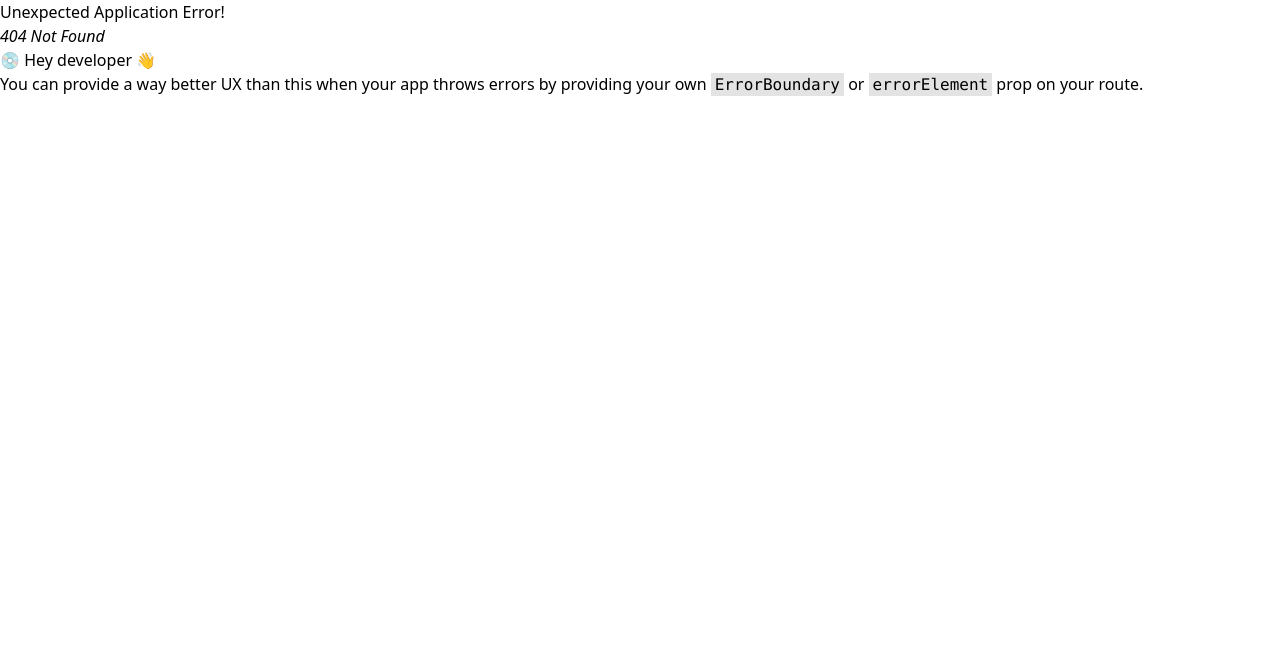
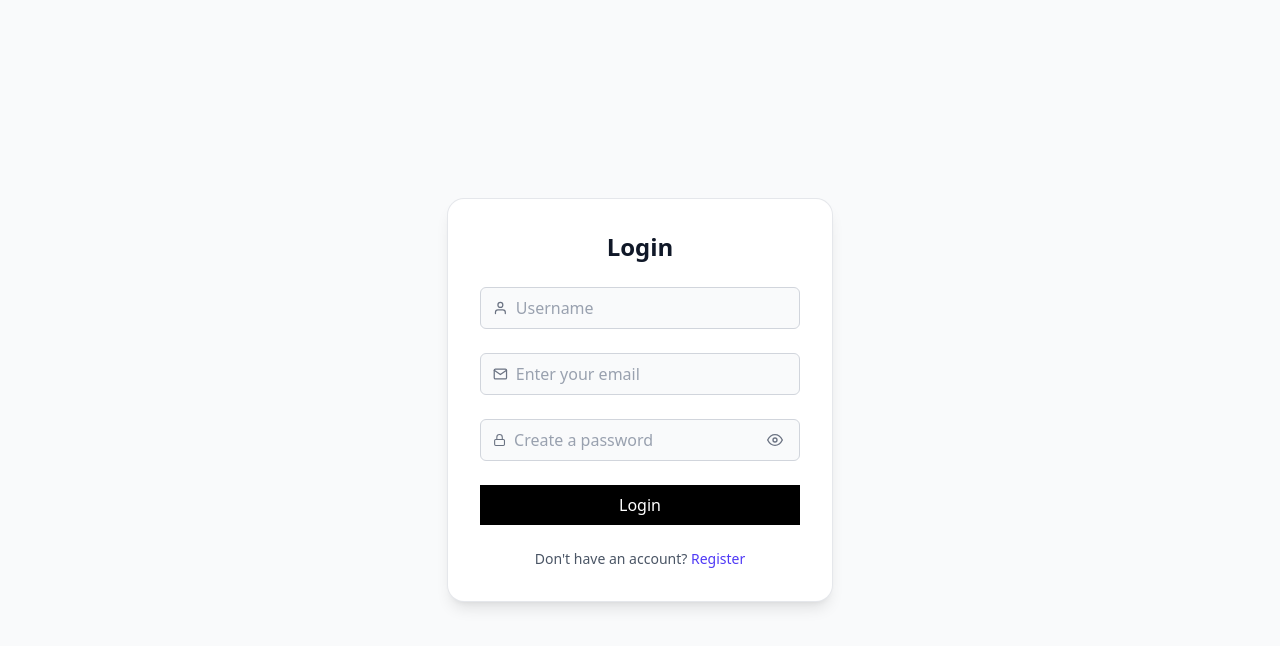
Before and after one commit to mahirTheCoder/Register-page, a React (Vite) app: page /Login in a window 1280 px wide. Before the commit this address had no page. Shown: the top 646 px of the page. Built offline with nearby package versions, Linux system fonts and the light colour scheme.

Commit message:
login design

```diff
--- a/src/App.jsx
+++ b/src/App.jsx
@@ -7,12 +7,14 @@ import {
 } from "react-router";
 import Register from "./Pages/Register";
 import { ToastContainer } from "react-toastify";
+import Login from "./Pages/Login";
 
 const App = () => {
   const Router = createBrowserRouter(
     createRoutesFromElements(
       <Route>
         <Route path="/" element={<Register />} />
+        <Route path="/Login" element={<Login />} />
       </Route>
     )
   );
--- a/src/Pages/Login.jsx
+++ b/src/Pages/Login.jsx
@@ -1,11 +1,182 @@
-import React from 'react'
+import axios from "axios";
+import React, { useState } from "react";
+import { FiMail, FiUser, FiLock, FiEye, FiEyeOff } from "react-icons/fi";
+import { Link, useNavigate } from "react-router";
+import { Bounce, toast } from "react-toastify";
 
 const Login = () => {
+  const [form, setForm] = useState({
+    username: "",
+    email: "",
+    password: "",
+  });
+
+  const [Error, setError] = useState({
+    nameError: "border-gray-300",
+    emailError: "border-gray-300",
+    passError: "border-gray-300",
+  });
+
+  const [showPassword, setShowPassword] = useState(false);
+
+  const onSubmit = (e) => {
+    e.preventDefault();
+
+    if (!form.username) {
+      setError((prev) => ({ ...prev, nameError: "border-red-500" }));
+    }
+    if (!form.email) {
+      setError((prev) => ({ ...prev, emailError: "border-red-500" }));
+    }
+    if (!form.password) {
+      setError((prev) => ({ ...prev, passError: "border-red-500" }));
+    }
+
+    // -----------use navigate -------------
+
+    const navigate = useNavigate();
+
+    // ------------api intrigations------------
+
+    axios
+      .post("https://api.freeapi.app/api/v1/users/register", {
+        username: form.username,
+        email: form.email,
+        password: form.password,
+      })
+      .then((res) => {
+        navigate("/Login");
+
+        toast.success("Register Success", {
+          position: "top-right",
+          autoClose: 5000,
+          hideProgressBar: false,
+          closeOnClick: false,
+          pauseOnHover: true,
+          draggable: true,
+          progress: undefined,
+          theme: "dark",
+          transition: Bounce,
+        });
+      })
+      .catch((err) => {
+        toast.error("Enter your data please", {
+          position: "top-right",
+          autoClose: 5000,
+          hideProgressBar: false,
+          closeOnClick: false,
+          pauseOnHover: true,
+          draggable: true,
+          progress: undefined,
+          theme: "light",
+          transition: Bounce,
+        });
+      });
+  };
+
   return (
-    <>
+    <div className="min-h-screen flex items-center justify-center bg-gray-50">
+      <div className="w-full max-w-sm p-8 space-y-6 bg-white rounded-2xl shadow-lg ring-1 ring-gray-200">
+        <div className="flex flex-col items-center">
+          <h1 className="text-2xl font-bold text-gray-900">Login </h1>
+        </div>
 
-    </>
-  )
-}
+        <form onSubmit={onSubmit} className="space-y-6">
+          {/* Username */}
+          <label className="block">
+            <span className="sr-only">Username</span>
+            <div
+              className={`flex items-center gap-2 px-3 py-2 rounded-md border ${Error.nameError} bg-gray-50`}
+            >
+              <FiUser className="text-gray-500" />
+              <input
+                onChange={(e) => {
+                  setForm((prev) => ({ ...prev, username: e.target.value }));
+                  setError((prev) => ({
+                    ...prev,
+                    nameError: "border-gray-300",
+                  }));
+                }}
+                name="username"
+                placeholder="Username"
+                className="w-full bg-transparent outline-none text-gray-900 placeholder-gray-400"
+              />
+            </div>
+          </label>
 
-export default Login
+          {/* Email */}
+          <label className="block">
+            <span className="sr-only">Email</span>
+            <div
+              className={`flex items-center gap-2 px-3 py-2 rounded-md border ${Error.emailError} bg-gray-50`}
+            >
+              <FiMail className="text-gray-500" />
+              <input
+                onChange={(e) => {
+                  setForm((prev) => ({ ...prev, email: e.target.value }));
+                  setError((prev) => ({
+                    ...prev,
+                    emailError: "border-gray-300",
+                  }));
+                }}
+                name="email"
+                type="email"
+                placeholder="Enter your email"
+                className="w-full bg-transparent outline-none text-gray-900 placeholder-gray-400"
+              />
+            </div>
+          </label>
+
+          {/* Password */}
+          <label className="block">
+            <span className="sr-only">Password</span>
+            <div
+              className={`flex items-center gap-2 px-3 py-2 rounded-md border ${Error.passError} bg-gray-50`}
+            >
+              <FiLock className="text-gray-500" />
+              <input
+                onChange={(e) => {
+                  setForm((prev) => ({ ...prev, password: e.target.value }));
+                  setError((prev) => ({
+                    ...prev,
+                    passError: "border-gray-300",
+                  }));
+                }}
+                name="password"
+                type={showPassword ? "text" : "password"}
+                placeholder="Create a password"
+                className="w-full bg-transparent outline-none text-gray-900 placeholder-gray-400"
+              />
+              <button
+                type="button"
+                onClick={() => setShowPassword((s) => !s)}
+                className="text-gray-500 p-1 rounded-md hover:bg-gray-100"
+                aria-label={showPassword ? "Hide password" : "Show password"}
+              >
+                {showPassword ? <FiEyeOff /> : <FiEye />}
+              </button>
+            </div>
+          </label>
+
+          {/* Submit Button */}
+          <button
+            type="submit"
+            className="w-full py-2 px-4 bg-black text-white font-medium hover:bg-gray-900"
+          >
+            Login
+          </button>
+        </form>
+
+        {/* Footer */}
+        <div className="text-center text-sm text-gray-600">
+         Don't have an account?{" "}
+          <Link to={"/Register"} className="text-indigo-600 font-medium">
+            Register
+          </Link>
+        </div>
+      </div>
+    </div>
+  );
+};
+
+export default Login;
--- a/src/Pages/Register.jsx
+++ b/src/Pages/Register.jsx
@@ -1,7 +1,7 @@
 import axios from "axios";
 import React, { useState } from "react";
 import { FiMail, FiUser, FiLock, FiEye, FiEyeOff } from "react-icons/fi";
-import { Link } from "react-router";
+import { Link, useNavigate } from "react-router";
 import { Bounce, toast } from "react-toastify";
 
 const Register = () => {
@@ -32,6 +32,10 @@ const Register = () => {
       setError((prev) => ({ ...prev, passError: "border-red-500" }));
     }
 
+    // -----------use navigate -------------
+
+    const navigate = useNavigate();
+
     // ------------api intrigations------------
 
     axios
@@ -41,6 +45,8 @@ const Register = () => {
         password: form.password,
       })
       .then((res) => {
+        navigate("/Login");
+
         toast.success("Register Success", {
           position: "top-right",
           autoClose: 5000,
@@ -164,7 +170,7 @@ const Register = () => {
         {/* Footer */}
         <div className="text-center text-sm text-gray-600">
           Already have an account?{" "}
-          <Link to={'/Login'} className="text-indigo-600 font-medium">
+          <Link to={"/Login"} className="text-indigo-600 font-medium">
             Login
           </Link>
         </div>
```
Also changed, not shown: src/Home/Home.jsx (added).
